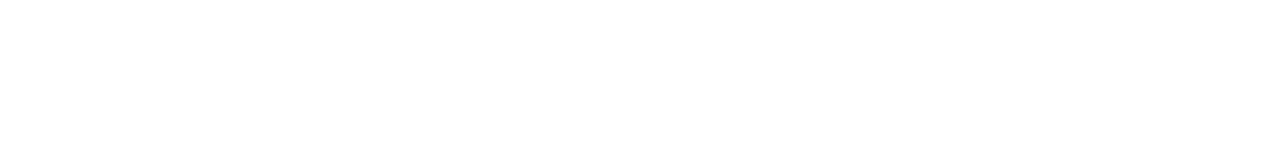
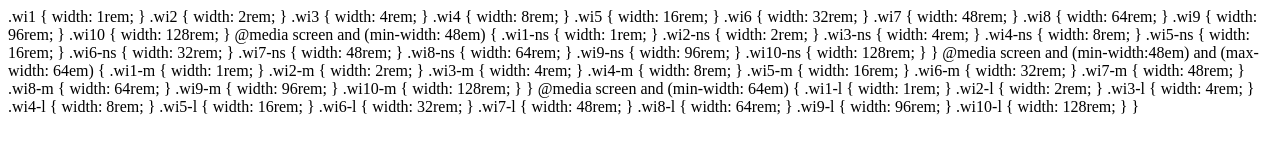
Before and after one commit to mrmrs/css-width-scale, a website: page index.html in a window 1280 px wide. Drawn offline with Linux system fonts and the light colour scheme.

Commit message:
Adding css contents to html file for documentation

```diff
--- a/index.html
+++ b/index.html
@@ -12,5 +12,55 @@
     <link rel="stylesheet" href="width-scale.css">
   </head>
   <body>
-  </body>
+.wi1 {  width: 1rem; }
+.wi2 {  width: 2rem; }
+.wi3 {  width: 4rem; }
+.wi4 {  width: 8rem; }
+.wi5 {  width: 16rem; }
+.wi6 {  width: 32rem; }
+.wi7 {  width: 48rem; }
+.wi8 {  width: 64rem; }
+.wi9 {  width: 96rem; }
+.wi10 { width: 128rem; }
+
+@media screen and (min-width: 48em) {
+.wi1-ns {  width: 1rem; }
+.wi2-ns {  width: 2rem; }
+.wi3-ns {  width: 4rem; }
+.wi4-ns {  width: 8rem; }
+.wi5-ns {  width: 16rem; }
+.wi6-ns {  width: 32rem; }
+.wi7-ns {  width: 48rem; }
+.wi8-ns {  width: 64rem; }
+.wi9-ns {  width: 96rem; }
+.wi10-ns { width: 128rem; }
+}
+
+@media screen and (min-width:48em) and (max-width: 64em) {
+.wi1-m {      width: 1rem; }
+.wi2-m {      width: 2rem; }
+.wi3-m {      width: 4rem; }
+.wi4-m {      width: 8rem; }
+.wi5-m {      width: 16rem; }
+.wi6-m {      width: 32rem; }
+.wi7-m {      width: 48rem; }
+.wi8-m {      width: 64rem; }
+.wi9-m {      width: 96rem; }
+.wi10-m {     width: 128rem; }
+}
+
+@media screen and (min-width: 64em) {
+.wi1-l {      width: 1rem; }
+.wi2-l {      width: 2rem; }
+.wi3-l {      width: 4rem; }
+.wi4-l {      width: 8rem; }
+.wi5-l {      width: 16rem; }
+.wi6-l {      width: 32rem; }
+.wi7-l {      width: 48rem; }
+.wi8-l {      width: 64rem; }
+.wi9-l {      width: 96rem; }
+.wi10-l {     width: 128rem; }
+}
+
+</body>
 </html>
```
